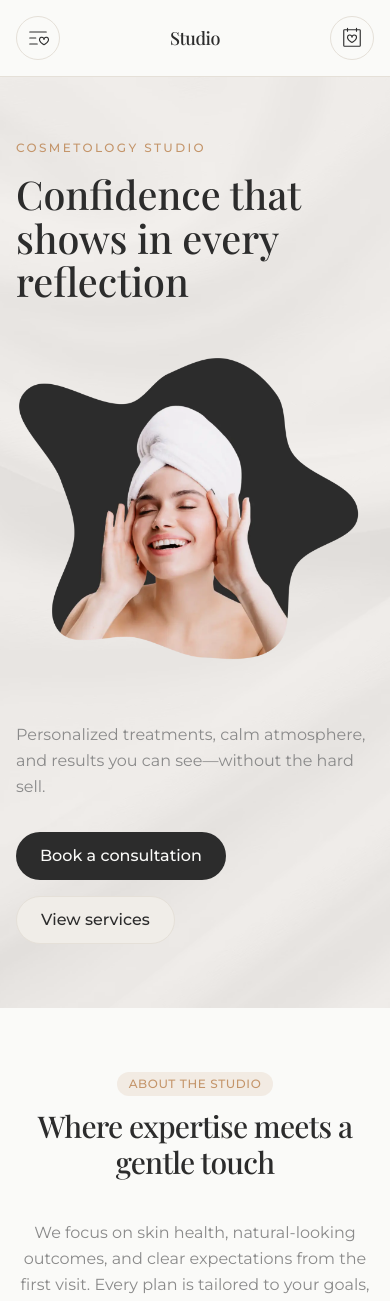
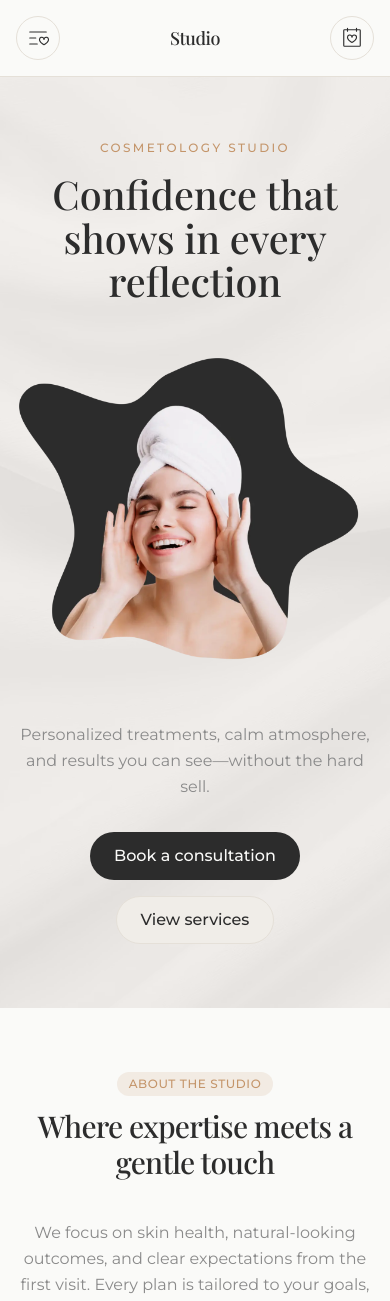
Before and after one commit to viktor-codes/beauty-template, a Next.js app: page / in a window 390 px wide. Shown: the top 1301 px of the page. Built offline with nearby package versions, Linux system fonts and the light colour scheme.

Commit message:
centered text for mobile in hero

```diff
--- a/components/sections/hero-section.tsx
+++ b/components/sections/hero-section.tsx
@@ -45,7 +45,7 @@ export function HeroSection({
       />
       <div className="relative z-10 mx-auto max-w-6xl px-4 sm:px-6 lg:px-8">
         <div className="grid grid-cols-1 gap-10 md:grid-cols-2 md:items-stretch md:gap-14">
-          <div className="md:col-start-1 md:row-start-1">
+          <div className="text-center md:col-start-1 md:row-start-1 md:text-left">
             <p className="text-xs font-medium uppercase tracking-[0.2em] text-accent">
               {content.eyebrow}
             </p>
@@ -65,11 +65,11 @@ export function HeroSection({
               className="h-auto w-full max-w-full object-contain"
             />
           </div>
-          <div className="md:col-start-1 md:row-start-2">
-            <p className="max-w-xl text-base leading-relaxed text-muted">
+          <div className="text-center md:col-start-1 md:row-start-2 md:text-left">
+            <p className="mx-auto max-w-xl text-base leading-relaxed text-muted md:mx-0">
               {content.subtitle}
             </p>
-            <div className="mt-8 flex flex-wrap gap-4">
+            <div className="mt-8 flex flex-wrap justify-center gap-4 md:justify-start">
               <Button href={content.primaryCta.href} size="lg">
                 {content.primaryCta.label}
               </Button>
```
